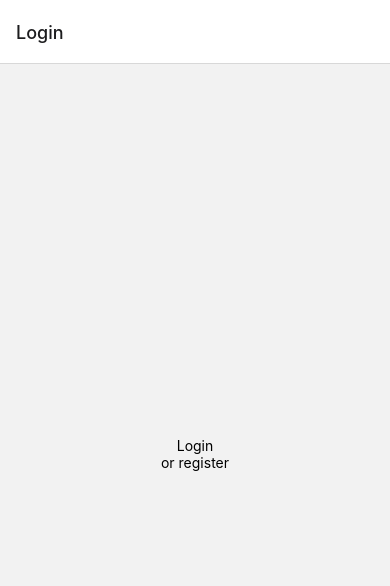
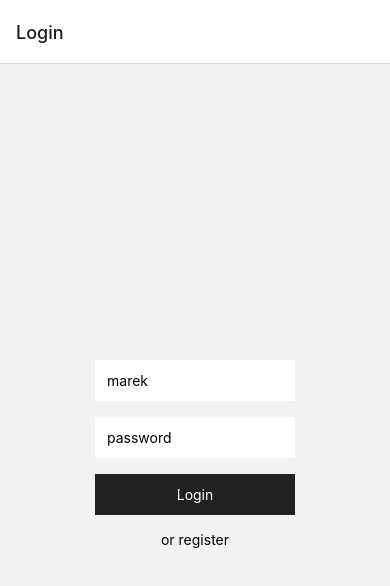
Before and after one commit to winnysan/my-app, a React Native app in the folder client/: screen /Login in a window 390 px wide. Shown: the top 586 px of the page. Built offline with nearby package versions, Linux system fonts and the light colour scheme.

Commit message:
auth provider / login / logout

```diff
--- a/client/Root.jsx
+++ b/client/Root.jsx
@@ -1,11 +1,14 @@
-import { useContext } from 'react'
+import { useContext, useEffect } from 'react'
 import { AuthContext } from './context/AuthProvider'
 import { NavigationContainer } from '@react-navigation/native'
 import { createBottomTabNavigator } from '@react-navigation/bottom-tabs'
 import { createStackNavigator } from '@react-navigation/stack'
-import { Text, View } from 'react-native'
+import { Text, TouchableOpacity, View } from 'react-native'
+import { AntDesign } from '@expo/vector-icons'
 import LoginScreen from './screens/LoginScreen'
 import RegisterScreen from './screens/RegisterScreen'
+import * as SecureStore from 'expo-secure-store'
+import Posts from './components/Posts'
 
 const Tab = createBottomTabNavigator()
 const Stack = createStackNavigator()
@@ -13,29 +16,54 @@ const Stack = createStackNavigator()
 function HomeScreen() {
   return (
     <View style={{ flex: 1, justifyContent: 'center', alignItems: 'center' }}>
-      <Text>Home</Text>
+      <Posts />
     </View>
   )
 }
 
-function Screen() {
-  const { user } = useContext(AuthContext)
+function Settings() {
+  const { logout } = useContext(AuthContext)
   return (
     <View style={{ flex: 1, justifyContent: 'center', alignItems: 'center' }}>
-      <Text>Auth: {user}</Text>
+      <TouchableOpacity onPress={() => logout()}>
+        <Text>Logout</Text>
+      </TouchableOpacity>
     </View>
   )
 }
 
 export default function Root() {
-  const { user } = useContext(AuthContext)
+  const { user, setUser } = useContext(AuthContext)
+
+  useEffect(() => {
+    SecureStore.getItemAsync('user')
+      .then(storeUser => {
+        if (storeUser) {
+          setUser(JSON.parse(storeUser).user)
+        }
+      })
+      .catch(error => console.error(error))
+  }, [])
+
   return (
     <>
       {user ? (
         <NavigationContainer>
           <Tab.Navigator>
-            <Tab.Screen name="Home" component={HomeScreen} />
-            <Tab.Screen name="Screen" component={Screen} />
+            <Tab.Screen
+              name="Home"
+              component={HomeScreen}
+              options={{
+                tabBarIcon: ({ color, size }) => <AntDesign name="home" size={size} color={color} />,
+              }}
+            />
+            <Tab.Screen
+              name="Settings"
+              component={Settings}
+              options={{
+                tabBarIcon: ({ color, size }) => <AntDesign name="setting" size={size} color={color} />,
+              }}
+            />
           </Tab.Navigator>
         </NavigationContainer>
       ) : (
--- a/client/context/AuthProvider.js
+++ b/client/context/AuthProvider.js
@@ -1,16 +1,37 @@
 import { createContext, useState } from 'react'
+import * as SecureStore from 'expo-secure-store'
+import axios from 'axios'
+import { URI } from '../graphql/client'
 
 export const AuthContext = createContext()
 
 export function AuthProvider({ children }) {
   const [user, setUser] = useState(null)
 
+  async function login(name, password) {
+    await axios
+      .post(`${URI}/login`, { name, password })
+      .then(response => {
+        SecureStore.setItemAsync('user', JSON.stringify(response.data))
+        setUser(response.data.user)
+        console.log('[login]', response.data)
+      })
+      .catch(error => console.error(error))
+  }
+
+  async function logout() {
+    setUser(null)
+    SecureStore.deleteItemAsync('user')
+    console.log('[logout]')
+  }
+
   return (
     <AuthContext.Provider
       value={{
         user,
         setUser,
-        login: () => {},
+        login,
+        logout,
       }}
     >
       {children}
--- a/client/graphql/client.js
+++ b/client/graphql/client.js
@@ -1,6 +1,6 @@
 import { ApolloClient, InMemoryCache } from '@apollo/client'
 
-const URI = 'https://af36-2a01-c846-8c2-6100-b045-3fc2-2084-63f9.eu.ngrok.io'
+export const URI = 'https://af36-2a01-c846-8c2-6100-b045-3fc2-2084-63f9.eu.ngrok.io'
 
 export const apolloClient = new ApolloClient({
   uri: `${URI}/graphql`,
--- a/client/package.json
+++ b/client/package.json
@@ -13,12 +13,14 @@
     "@react-navigation/bottom-tabs": "^6.4.0",
     "@react-navigation/native": "^6.0.13",
     "@react-navigation/stack": "^6.3.4",
+    "axios": "^1.1.3",
     "expo": "~46.0.16",
     "expo-status-bar": "~1.4.0",
     "graphql": "^15.8.0",
     "react": "18.0.0",
     "react-native": "0.69.6",
-    "react-native-gesture-handler": "~2.5.0"
+    "react-native-gesture-handler": "~2.5.0",
+    "expo-secure-store": "~11.3.0"
   },
   "devDependencies": {
     "@babel/core": "^7.12.9"
--- a/client/screens/LoginScreen.jsx
+++ b/client/screens/LoginScreen.jsx
@@ -1,10 +1,36 @@
-import React from 'react'
-import { Text, TouchableOpacity, View } from 'react-native'
+import React, { useContext, useState } from 'react'
+import { StyleSheet, Text, TextInput, TouchableOpacity, View } from 'react-native'
+import { AuthContext } from '../context/AuthProvider'
 
 export default function LoginScreen({ navigation }) {
+  const [name, setName] = useState('marek')
+  const [password, setPassword] = useState('password')
+
+  const { login } = useContext(AuthContext)
+
   return (
     <View style={{ flex: 1, justifyContent: 'center', alignItems: 'center' }}>
-      <Text>Login</Text>
+      <View>
+        <TextInput
+          style={styles.input}
+          onChangeText={setName}
+          value={name}
+          placeholder="name"
+          placeholderTextColor="gray"
+          autoCapitalize="none"
+        />
+        <TextInput
+          style={styles.input}
+          onChangeText={setPassword}
+          value={password}
+          placeholder="password"
+          placeholderTextColor="gray"
+          autoCapitalize="none"
+        />
+      </View>
+      <TouchableOpacity style={styles.button} onPress={() => login(name, password)}>
+        <Text style={{ color: '#fff' }}>Login</Text>
+      </TouchableOpacity>
 
       <View style={{ flexDirection: 'row' }}>
         <Text>or</Text>
@@ -15,3 +41,19 @@ export default function LoginScreen({ navigation }) {
     </View>
   )
 }
+
+const styles = StyleSheet.create({
+  input: {
+    backgroundColor: 'white',
+    width: 200,
+    padding: 12,
+    marginBottom: 16,
+  },
+  button: {
+    backgroundColor: '#222',
+    width: 200,
+    padding: 12,
+    marginBottom: 16,
+    alignItems: 'center',
+  },
+})
```
Also changed, not shown: client/components/Posts.jsx (renamed from client/screens/Posts.jsx), 1 other file (tests, documents, lock files or other folders).
